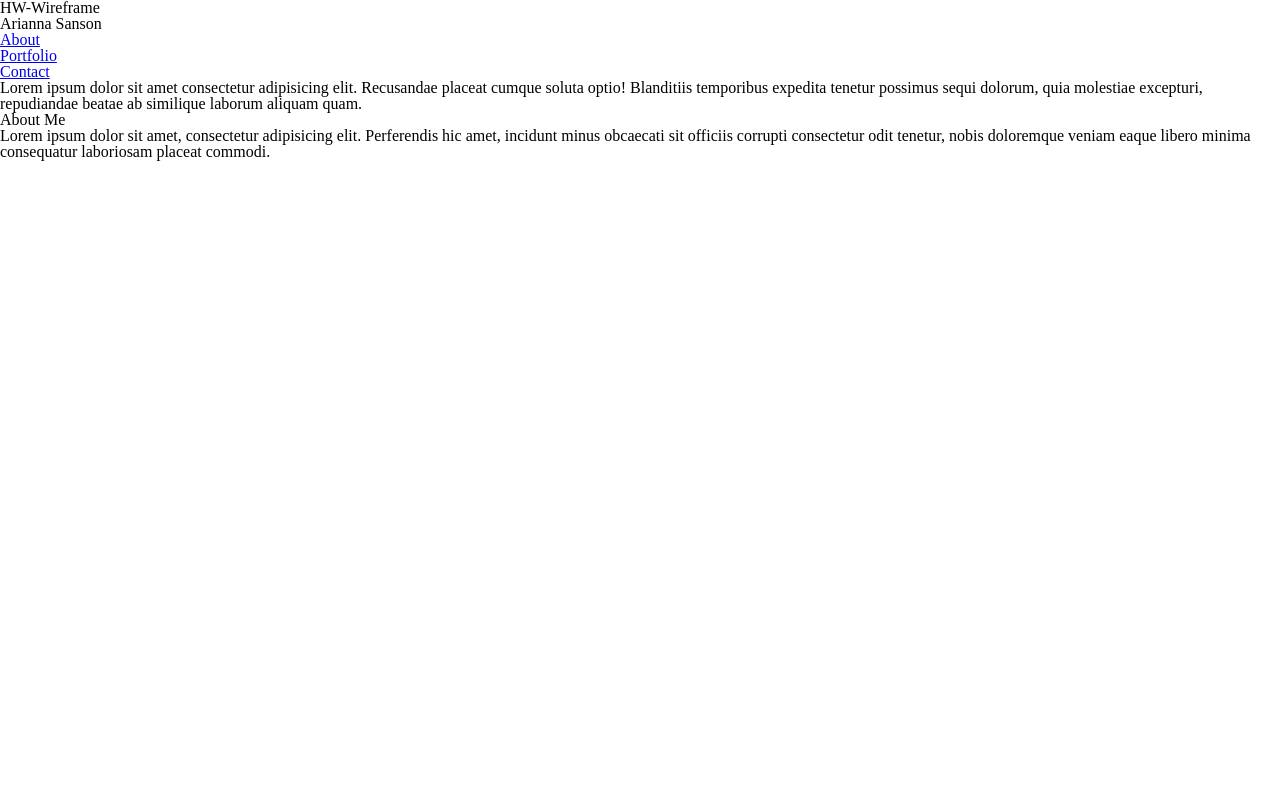
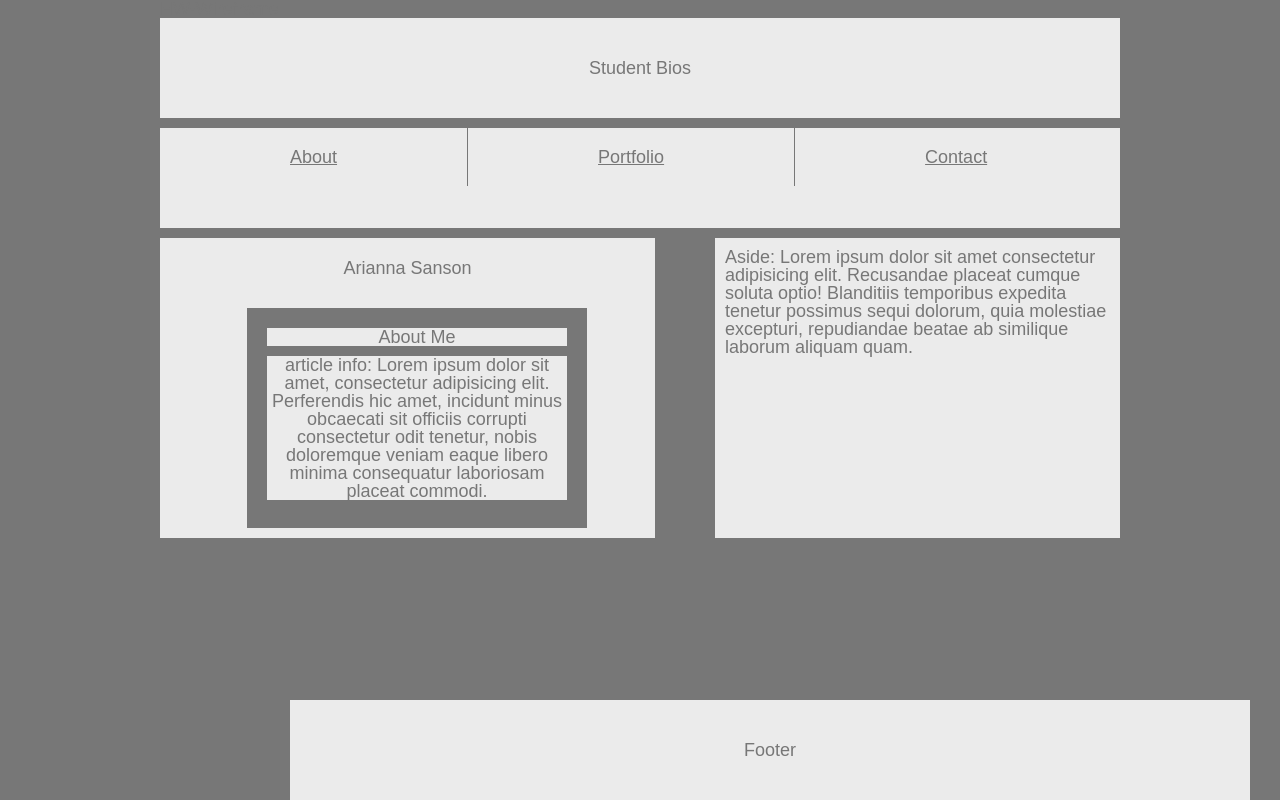
Before and after one commit to arsanson/HW-Wireframe, a plain HTML site: page index.html in a window 1280 px wide. Drawn offline with Linux system fonts and the light colour scheme.

Commit message:
adds final version for turn in

```diff
--- a/index.html
+++ b/index.html
@@ -6,24 +6,33 @@
         <link rel= "stylesheet" href= "./style.css"/>
         <itile>HW-Wireframe</itile>
     </head>
+
     <body>
         <header>
-            Arianna Sanson
+            Student Bios
         </header>
+
         <nav>
-            <div><a href= "#">About</a></div>
-            <div><a href= "#">Portfolio</a></div>
-            <div><a href= "#">Contact</a></div>
+            <div class= "nava"><a href= "#">About</a></div>
+            <div class= "nava"><a href= "#">Portfolio</a></div>
+            <div class= "nava"><a href= "#">Contact</a></div>
         </nav>
-        <aside>
-            Lorem ipsum dolor sit amet consectetur adipisicing elit. Recusandae placeat cumque soluta optio! Blanditiis temporibus expedita tenetur possimus sequi dolorum, quia molestiae excepturi, repudiandae beatae ab similique laborum aliquam quam.
-        </aside>
+
         <section>
+            <h1>Arianna Sanson</h1>
             <article>
                 <h2>About Me</h2>
-                <p>Lorem ipsum dolor sit amet, consectetur adipisicing elit. Perferendis hic amet, incidunt minus obcaecati sit officiis corrupti consectetur odit tenetur, nobis doloremque veniam eaque libero minima consequatur laboriosam placeat commodi.</p>
+                <p> article info: Lorem ipsum dolor sit amet, consectetur adipisicing elit. Perferendis hic amet, incidunt minus obcaecati sit officiis corrupti consectetur odit tenetur, nobis doloremque veniam eaque libero minima consequatur laboriosam placeat commodi.</p>
             </article>
         </section>
 
+        <aside>
+                Aside: Lorem ipsum dolor sit amet consectetur adipisicing elit. Recusandae placeat cumque soluta optio! Blanditiis temporibus expedita tenetur possimus sequi dolorum, quia molestiae excepturi, repudiandae beatae ab similique laborum aliquam quam.
+        </aside>
+
+        <footer>
+            Footer
+        </footer>
+
     </body>
 </html>
--- a/style.css
+++ b/style.css
@@ -0,0 +1,105 @@
+body{
+    margin: 0px auto;
+    font-family: Arial, Helvetica Neue, Helvetica, sans-serif;
+    color: #777;
+    background: #777;
+    width: 960px;
+    min-height: 100%;
+    font-size: 18px;
+}
+
+header {
+    background: #ebebeb;
+    height: 100px;
+    margin: auto;
+    text-align: center;
+    line-height: 100px;
+}
+
+
+nav {
+    background: #ebebeb;
+    height: 100px;
+    margin: 10px auto;
+}
+
+.nava {
+    background: #ebebeb;
+    color: #777;
+    float: left;
+    margin: 0px;
+    padding: 20px 130px;
+    border-right-style: solid;
+    border-width: 1px;
+    border-color: #777;
+}
+.nava:last-of-type {
+    border: none;
+}
+a {
+    background: #ebebeb;
+    color: #777;
+}
+a:hover {
+    background: #777;
+    color: #ebebeb;
+}
+section{
+    clear: both;
+    float: left;
+    width: 495px;
+    background: #ebebeb;
+    height: 300px;
+}
+h1 {
+    color: #777;
+    background: #ebebeb;
+    line-height: 60px;
+    margin: auto;
+    text-align: center;
+}
+
+article {
+    float:left;
+    color: #ebebeb;
+    background: #777;
+    width: 320px;
+    padding: 10px;
+    height: 200px;
+    margin: 10px 87px;
+}
+h2{
+    color: #777;
+    background: #ebebeb;
+    margin: 10px;
+    text-align: center;
+}
+p {
+    color: #777;
+    background: #ebebeb;
+    margin: 10px;
+    text-align: center;
+}
+
+aside {
+    background: #ebebeb;
+    color: #777;
+    float: right;
+    width: 385px;
+    padding: 10px;
+    height: 280px;
+}
+
+footer {
+    position: absolute;
+    bottom: 0px;
+    right: 50%;
+    left: 290px;
+    clear: both;
+    background: #ebebeb;
+    color: #777;
+    height: 100px;
+    width: 960px;
+    text-align: center;
+    line-height: 100px;
+}
```
